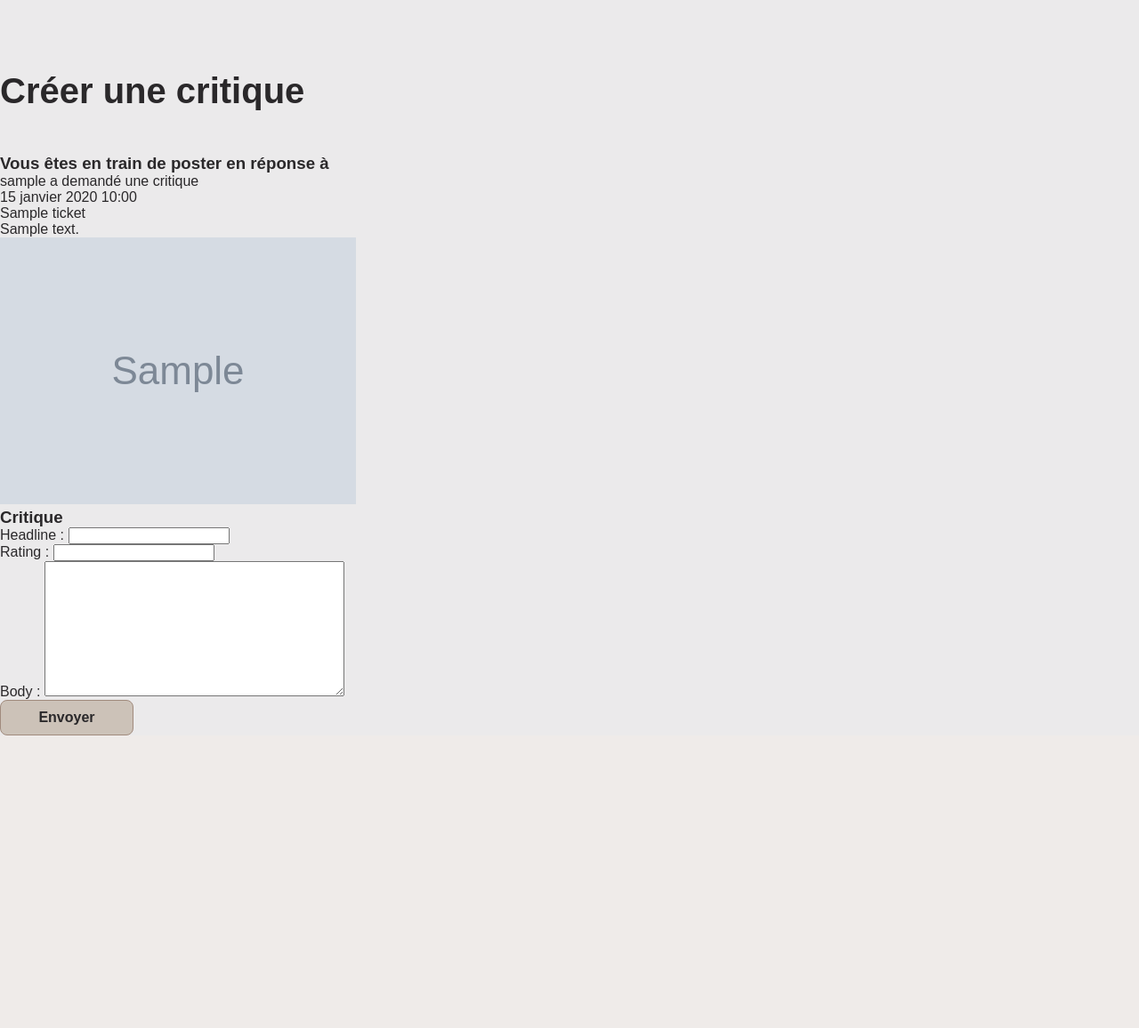
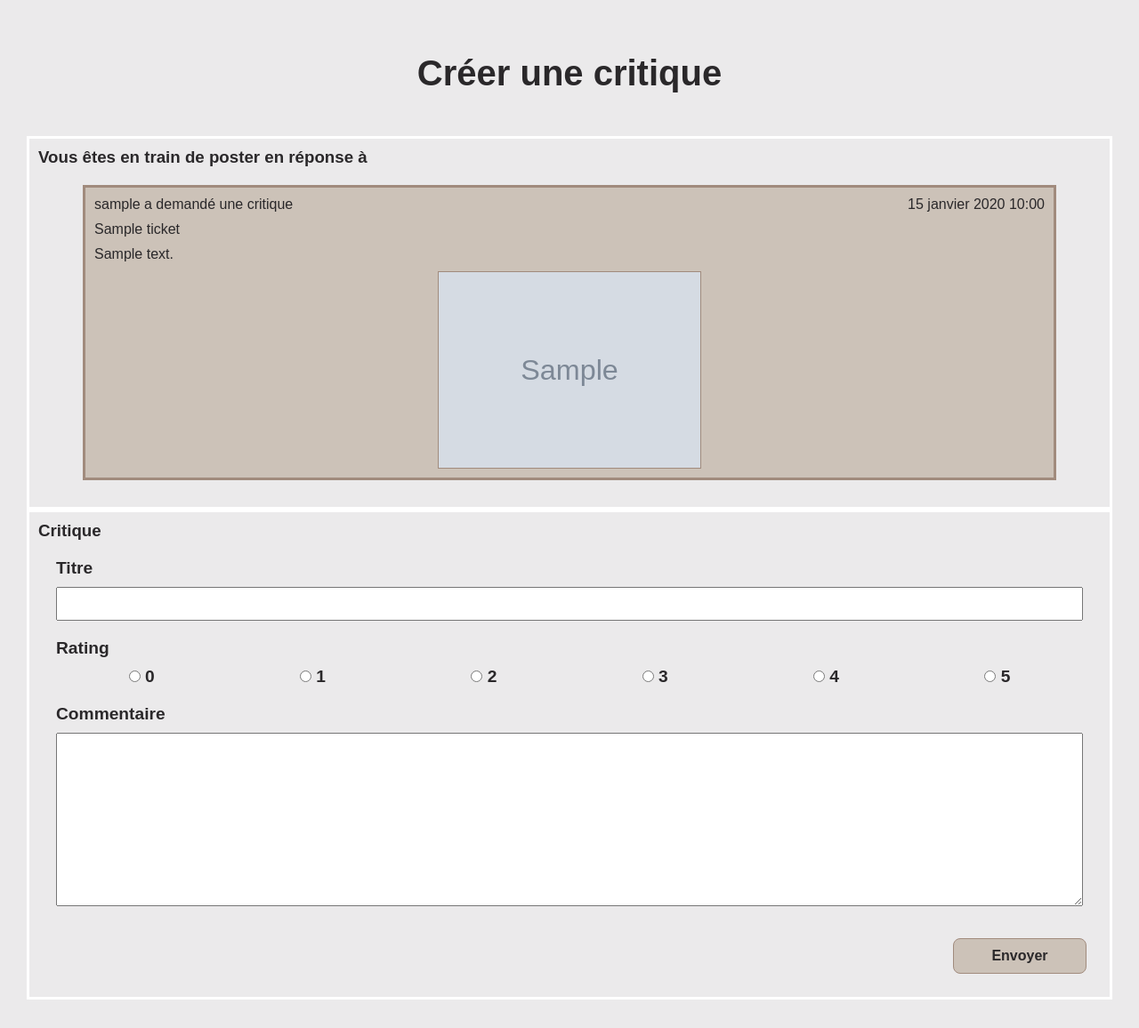
Before and after one commit to anselmlys/OC_P9_LITReview, a Django app: page /tickets/1/create-review/ in a window 1280 px wide. Shown: the part 61-1217 px from the top of the page at 89% size. Before the commit the page ends 888 px from the top, so only its background shows below. Run offline with Django 5.2, Linux system fonts and the light colour scheme; a user stored in the database is signed in; tables that the repository leaves empty hold one stand-in row (values such as "Sample post"); grey boxes marked "Sample" are stand-in pictures.

Commit message:
feat: create CSS for review creation page (in response to existing ticket)

```diff
--- a/litreview/flux/forms.py
+++ b/litreview/flux/forms.py
@@ -16,6 +16,23 @@ class TicketForm(forms.ModelForm):
 
 
 class ReviewForm(forms.ModelForm):
+    CHOICES = [
+        (0, '0'),
+        (1, '1'),
+        (2, '2'),
+        (3, '3'),
+        (4, '4'),
+        (5, '5'),
+    ]
+
+    headline = forms.CharField(label='Titre')
+    rating = forms.ChoiceField(widget=forms.RadioSelect, choices=CHOICES)
+    body = forms.CharField(widget=forms.Textarea, label='Commentaire')
+
     class Meta:
         model = models.Review
         fields = ['headline', 'body', 'rating']
+
+    def __init__(self, *args, **kwargs):
+        super().__init__(*args, **kwargs)
+        self.label_suffix = ""
--- /dev/null
+++ b/litreview/flux/static/flux/create_review.css
@@ -0,0 +1,86 @@
+.content-section {
+    display: flex;
+    flex-direction: column;
+    margin: 0 30px;
+}
+
+.ticket-section {
+    display: flex;
+    flex-direction: column;
+    border: 3px solid white;
+    padding: 10px 10px;
+}
+
+.ticket-details {
+    background-color: #CCC2B8;
+    display: flex;
+    flex-direction: column;
+    border: 3px solid #A18B7D;
+    padding: 10px 10px;
+    margin: 20px 50px;
+    gap: 10px;
+}
+
+.ticket-header {
+    display: flex;
+    flex-direction: row;
+    justify-content: space-between;
+}
+
+.ticket-section img {
+    max-height: 220px;
+    height: auto;
+    width: auto;
+    object-fit: contain;
+    border: 1px solid #A18B7D;
+    align-self: center;
+}
+
+.review-section {
+    display: flex;
+    flex-direction: column;
+    border: 3px solid white;
+    padding: 10px 10px;
+    gap: 10px;
+    margin-bottom: 2em;
+}
+
+.review-section form {
+    display: flex;
+    flex-direction: column;
+    gap: 20px;
+    margin-top: 10px;
+}
+
+.review-section .form-input {
+    display: flex;
+    flex-direction: column;
+    margin: 0 20px;
+    gap: 10px;
+}
+
+.review-section label {
+    font-weight: 600;
+    font-size: 1.2em;
+}
+
+#id_headline {
+    padding: 0.5em 0.4em;
+    font-size: 16px;
+}
+
+#id_rating {
+    display: flex;
+    flex-direction: row;
+    justify-content: space-around;
+}
+
+#id_body {
+    padding: 0.4em;
+    font-size: 16px;
+}
+
+.review-section button {
+    align-self: flex-end;
+    margin: 1em;
+}
--- a/litreview/flux/templates/flux/create_review.html
+++ b/litreview/flux/templates/flux/create_review.html
@@ -2,19 +2,25 @@
 {% load static %}
 
 {% block css %}
+    <link rel="stylesheet" href="{% static 'flux/create_review.css' %}">
 {% endblock css %}
 
 {% block content %}
+    <div class="content-section">
         <h2>Créer une critique</h2>
         <div class="ticket-section">
             <h3>Vous êtes en train de poster en réponse à</h3>
+            <div class="ticket-details">
+                <div class="ticket-header">
                     <p>{{ ticket.user }} a demandé une critique</p>
                     <p>{{ ticket.time_created }}</p>
+                </div>
                 <p>{{ ticket.title }}</p>
                 <p>{{ ticket.description }}</p>
                 {% if ticket.image.url is not None %}
                     <img src="{{ ticket.image.url }}">
                 {% endif %}
+            </div>
         </div>
         <div class="review-section">
             <h3>Critique</h3>
@@ -35,4 +41,5 @@
                 <button class="default-button" type="submit">Envoyer</button>
             </form>
         </div>
+    </div>
 {% endblock content %}
--- a/litreview/static/base.css
+++ b/litreview/static/base.css
@@ -25,7 +25,7 @@ h1 {
 
 h2 {
     font-size: 2.5em;
-    margin: 2em auto 1.2em;
+    margin: 1.5em auto 1.2em;
 }
 
 .default-button {
```
Lines whose indentation alone changed are shown as unchanged.
